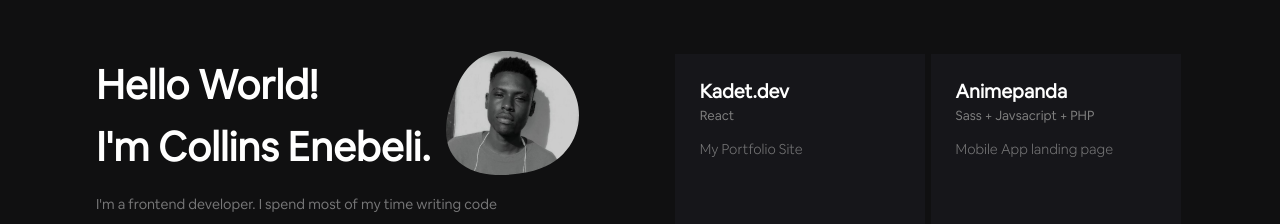
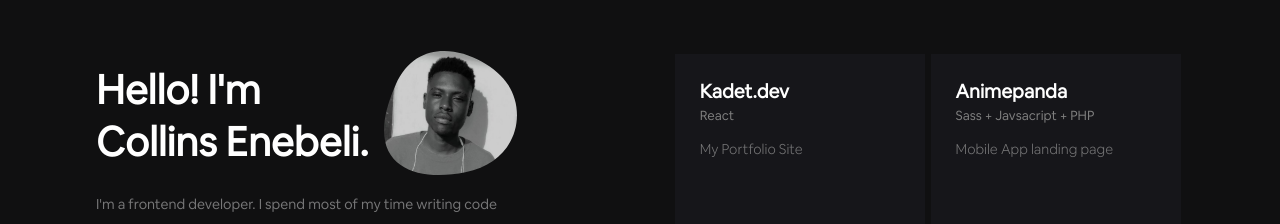
Before and after one commit to kadetXx/kadet.dev, a React (Create React App) app: page / in a window 1280 px wide. Shown: the top 224 px of the page. Built offline with nearby package versions, Linux system fonts and the light colour scheme.

Commit message:
changed intro text

```diff
--- a/src/components/base/Base.css
+++ b/src/components/base/Base.css
@@ -18,15 +18,14 @@
   font-style: normal;
   font-weight: 700;
   font-size: var(--h1-font);
-  line-height: 62px;
   margin-right: 15px;
   margin-top: 0;
   margin-bottom: 0;
 }
 
-.intro_box h1 .mobile_grt {
+/* .intro_box h1 .mobile_grt {
   display: none;
-}
+} */
 
 .intro_box avi {
   padding: 10px;
@@ -179,13 +178,13 @@ nav ul li:hover a img {
 
 @media(max-width: 993px) {
 
-  .intro_box h1 .desktop_grt {
+  /* .intro_box h1 .desktop_grt {
     display: none;
-  }
+  } */
 
-  .intro_box h1 .mobile_grt {
+  /* .intro_box h1 .mobile_grt {
     display: inline;
-  }
+  } */
 
   .base_container .go_button_container {
     display: flex !important;
--- a/src/components/base/Base.jsx
+++ b/src/components/base/Base.jsx
@@ -15,7 +15,7 @@ export class Base extends Component {
       <div className='base_container'>
         <div className="hero">
           <div className="intro_box">
-            <h1> <span className='desktop_grt'>Hello World!</span> <span className='mobile_grt'>Hello!</span> <br/> I'm Collins Enebeli.</h1>
+            <h1> Hello! I'm  <br/>  Collins Enebeli.</h1>
             <div className='avi'><img src={avi} alt="avatar"/></div>
           </div>
 
```
Also changed, not shown: 1 other file (tests, documents, lock files or other folders).
